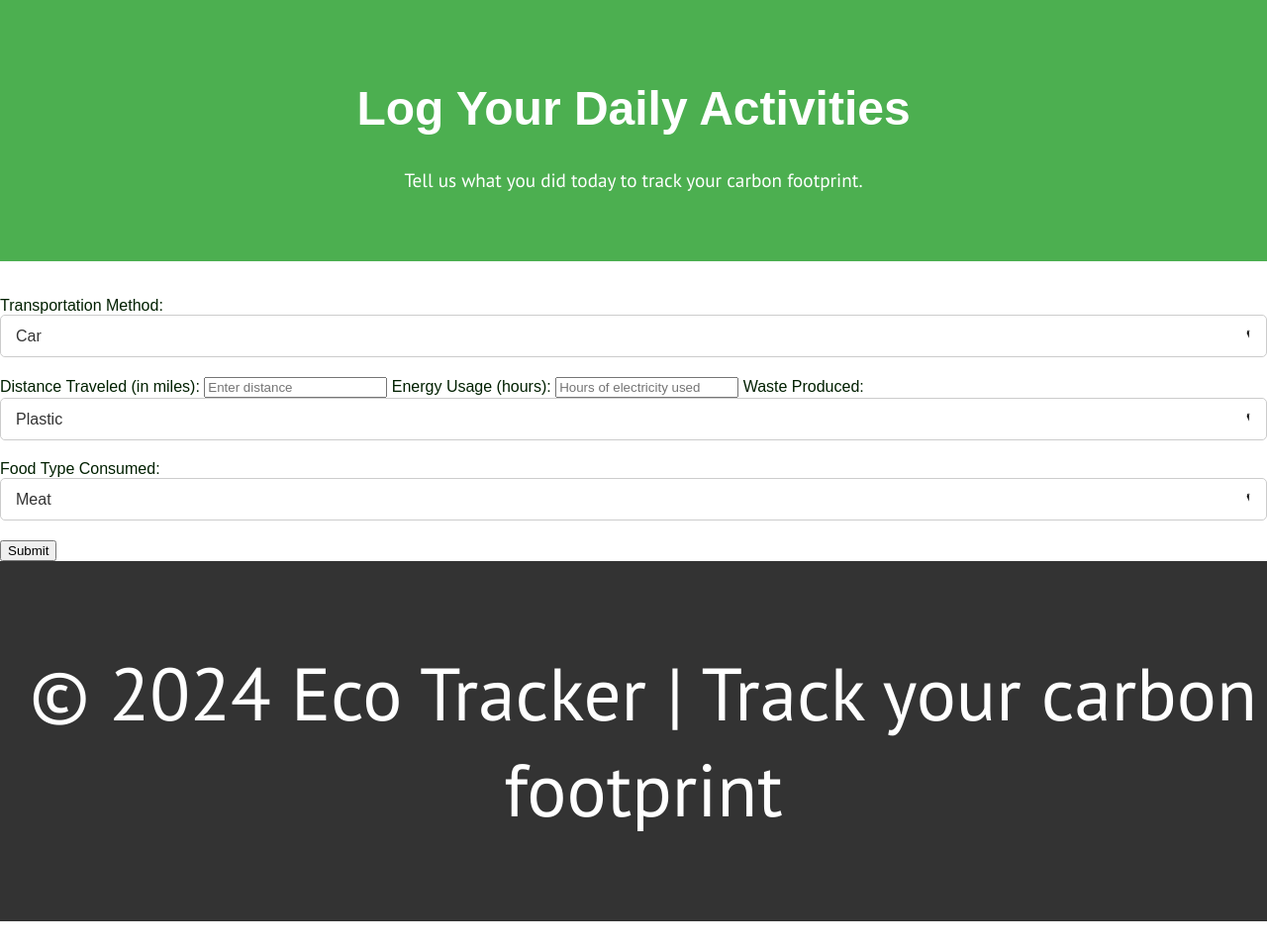
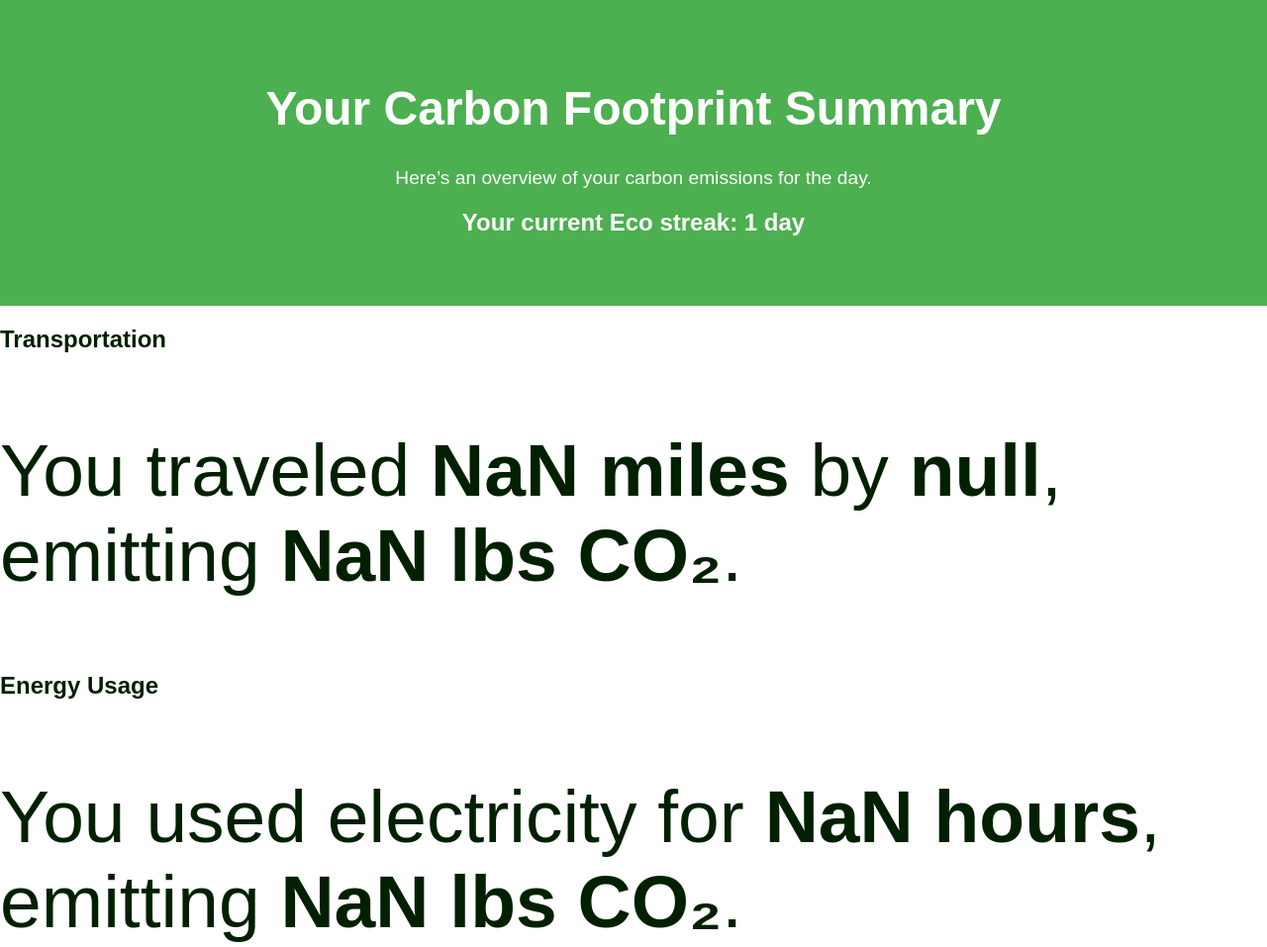
Before and after one commit to TheUntitledGoose/Eco-Tracker, a plain HTML site: page log/index.html in a window 1280 px wide. Shown: the top 957 px of the page at 99% size. Before the commit the page ends 931 px from the top, so only its background shows below. Drawn offline with Linux system fonts and the light colour scheme.

Commit message:
Streak Feature

```diff
--- a/log/index.html
+++ b/log/index.html
@@ -3,94 +3,103 @@
 <head>
     <meta charset="UTF-8">
     <meta name="viewport" content="width=device-width, initial-scale=1.0">
-    <title>Log Your Activities | Eco Tracker</title>
+    <title>Carbon Footprint Summary | Eco Tracker</title>
     <link rel="stylesheet" href="styles.css">
-
-    <link rel="preconnect" href="https://fonts.googleapis.com">
-    <link rel="preconnect" href="https://fonts.gstatic.com" crossorigin>
-    <link href="https://fonts.googleapis.com/css2?family=PT+Sans:ital,wght@0,400;0,700;1,400;1,700&display=swap" rel="stylesheet">
 </head>
 <body>
-    <div class="content-wrapper">
-        <header>
-            <h1>Log Your Daily Activities</h1>
-            <p>Tell us what you did today to track your carbon footprint.</p>
-        </header>
-<br></br>
-        <main>
-            <section class="activity-form-section">
-                <form id="activityForm">
-                    <!-- Transportation Input -->
-                    <label for="transportation">Transportation Method:</label>
-                    <select name="transportation" id="transportation" required>
-                        <option value="car">Car</option>
-                        <option value="bus">Bus</option>
-                        <option value="bike">Bike</option>
-                        <option value="walking">Walking</option>
-                        <option value="plane">Plane</option>
-                    </select>
+    <header>
+        <h1>Your Carbon Footprint Summary</h1>
+        <p>Here’s an overview of your carbon emissions for the day.</p>
+        <section class="streak-section">
 
-                    <!-- Distance -->
-                    <label for="distance">Distance Traveled (in miles):</label>
-                    <input type="number" name="distance" id="distance" placeholder="Enter distance" step="0.01" required>
+            <h2 id="streak-display"></h2>
+        </section>
+    </header>
 
-                    <!-- Energy Input -->
-                    <label for="energy">Energy Usage (hours):</label>
-                    <input type="number" name="energy" id="energy" placeholder="Hours of electricity used" step="0.01" required>
+    <section class="summary-section">
+        <div id="summary"></div>
+    </section>
 
-                    <!-- Waste Input -->
-                    <label for="waste">Waste Produced:</label>
-                    <select name="waste" id="waste" required>
-                        <option value="plastic">Plastic</option>
-                        <option value="paper">Paper</option>
-                        <option value="metal">Metal</option>
-                        <option value="organic">Organic</option>
-                    </select>
+    <section class="recommendations-section">
+        <h2>Recommendations to Reduce Your Carbon Footprint</h2>
+        <ul id="recommendations"></ul>
+    </section>
 
-                    <!-- Food Input -->
-                    <label for="food">Food Type Consumed:</label>
-                    <select name="food" id="food" required>
-                        <option value="meat">Meat</option>
-                        <option value="vegetarian">Vegetarian</option>
-                        <option value="vegan">Vegan</option>
-                    </select>
+    <footer>
+        <p>© 2024 Eco Tracker | Helping you live sustainably</p>
+    </footer>
 
-                    <!-- Submit Button -->
-                    <button type="submit" class="submit-button">Submit</button>
-                </form>
-            </section>
-        </main>
+    <script>
+        // Retrieve stored values from localStorage
+        const transportation = localStorage.getItem('transportation');
+        const distance = parseFloat(localStorage.getItem('distance'));
+        const energy = parseFloat(localStorage.getItem('energy'));
+        const waste = localStorage.getItem('waste');
+        const food = localStorage.getItem('food');
 
-        <footer>
-            <p>© 2024 Eco Tracker | Track your carbon footprint</p>
-        </footer>
-    </div>
-    <script>
-        document.getElementById('activityForm').addEventListener('submit', function(event) {
-            event.preventDefault();
+        // Emission factors (example values) in pounds
+        const emissionsPerMile = {
+            car: 0.308,  // lbs CO2 per mile for a car
+            bus: 0.066,  // lbs CO2 per mile for a bus
+            bike: 0,     // No emissions for biking
+            walking: 0,  // No emissions for walking
+            plane: 0.243 // lbs CO2 per mile for a plane
+        };
 
-            // Get user input values
-            const transportation = document.getElementById('transportation').value;
-            const distance = document.getElementById('distance').value;
-            const energy = document.getElementById('energy').value;
-            const waste = document.getElementById('waste').value;
-            const food = document.getElementById('food').value;
+        const emissionsPerHourElectricity = 1.102; // lbs CO2 per hour of electricity
 
-            // Validate inputs
-            if (!distance || !energy) {
-                alert('Please enter valid distance and energy values.');
-                return;
+        // Calculations
+        const transportationEmissions = (distance * emissionsPerMile[transportation]).toFixed(2);
+        const energyEmissions = (energy * emissionsPerHourElectricity).toFixed(2);
+
+        // Display the summary with calculated values
+        document.getElementById('summary').innerHTML = `
+            <div class="summary-box">
+                <h2>Transportation</h2>
+                <p>You traveled <strong>${distance} miles</strong> by <strong>${transportation}</strong>, emitting <strong>${transportationEmissions} lbs CO₂</strong>.</p>
+            </div>
+
+            <div class="summary-box">
+                <h2>Energy Usage</h2>
+                <p>You used electricity for <strong>${energy} hours</strong>, emitting <strong>${energyEmissions} lbs CO₂</strong>.</p>
+            </div>
+        `;
+
+        // Recommendations
+        const recommendations = [];
+        if (transportation === 'car' || transportation === 'plane') {
+            recommendations.push('Consider carpooling or using public transportation to reduce transportation emissions.');
+        }
+        if (energy > 0) {
+            recommendations.push('Switch off devices when not in use to lower your energy consumption.');
+        }
+        if (waste === 'plastic') {
+            recommendations.push('Try recycling or reducing plastic waste.');
+        }
+        if (food === 'meat') {
+            recommendations.push('Incorporate more plant-based meals into your diet to reduce food-related emissions.');
+        }
+
+        document.getElementById('recommendations').innerHTML = recommendations.map(rec => `<li>${rec}</li>`).join('');
+
+        // Simplified Streak feature
+        function updateStreak() {
+            const lastLogin = localStorage.getItem('lastLogin');
+            const today = new Date().toDateString();
+            let streak = parseInt(localStorage.getItem('streak') || '0');
+
+            if (lastLogin !== today) {
+                // Increment streak if it’s a new day, or reset to 1
+                streak = lastLogin ? streak + 1 : 1;
+                localStorage.setItem('streak', streak);
+                localStorage.setItem('lastLogin', today);
             }
 
-            // Store them in localStorage to pass to the summary page
-            localStorage.setItem('transportation', transportation);
-            localStorage.setItem('distance', distance);
-            localStorage.setItem('energy', energy);
-            localStorage.setItem('waste', waste);
-            localStorage.setItem('food', food);
+            document.getElementById('streak-display').textContent = `Your current Eco streak: ${streak} day${streak !== 1 ? 's' : ''}`;
+        }
 
-            // Redirect to summary.html
-            window.location.href = '../summary';
-        });
+        // Call updateStreak when the page loads
+        updateStreak();
     </script>
 </body>
+</html>
```
Also changed, not shown: summary/index.html (+23 -0 lines).
